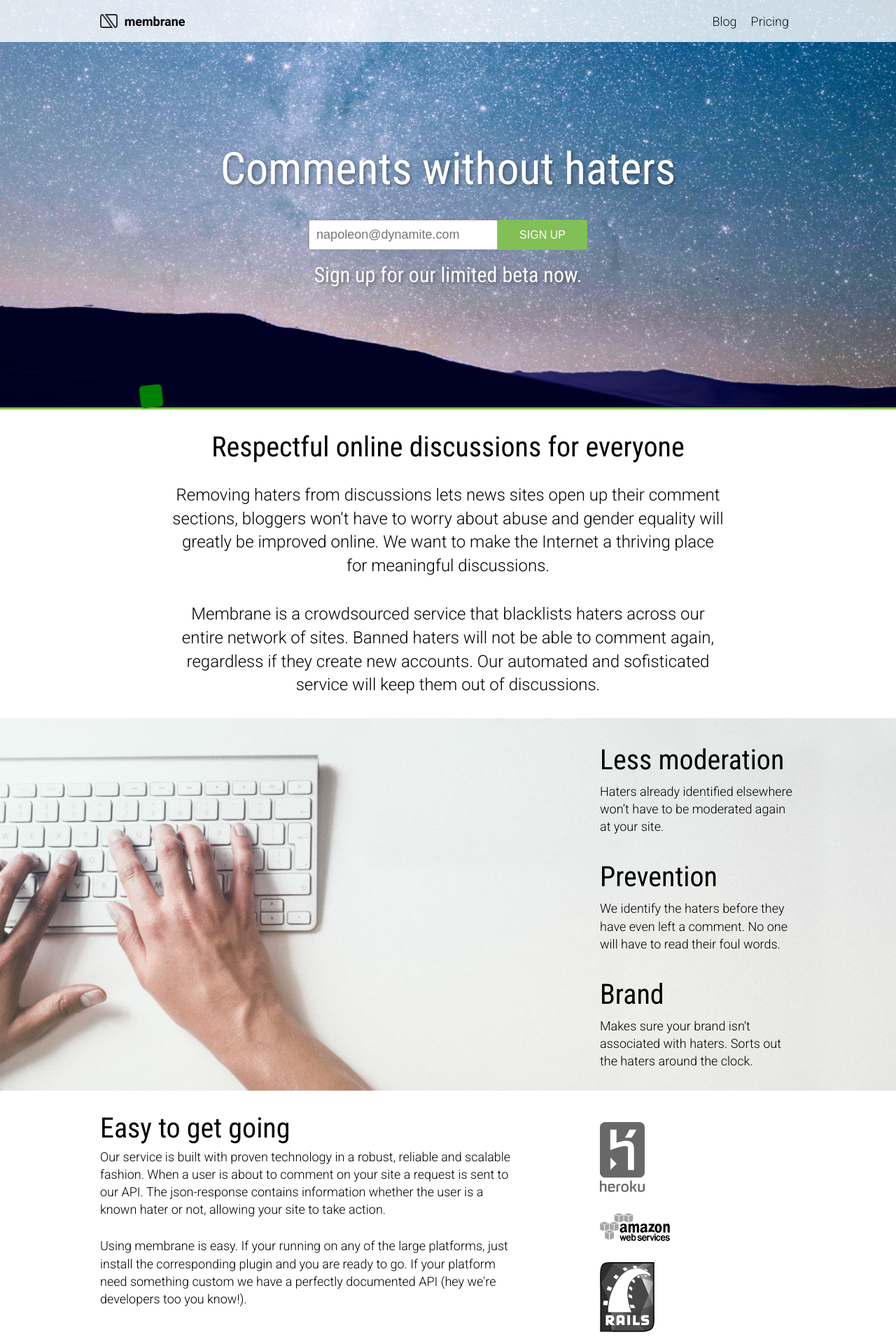
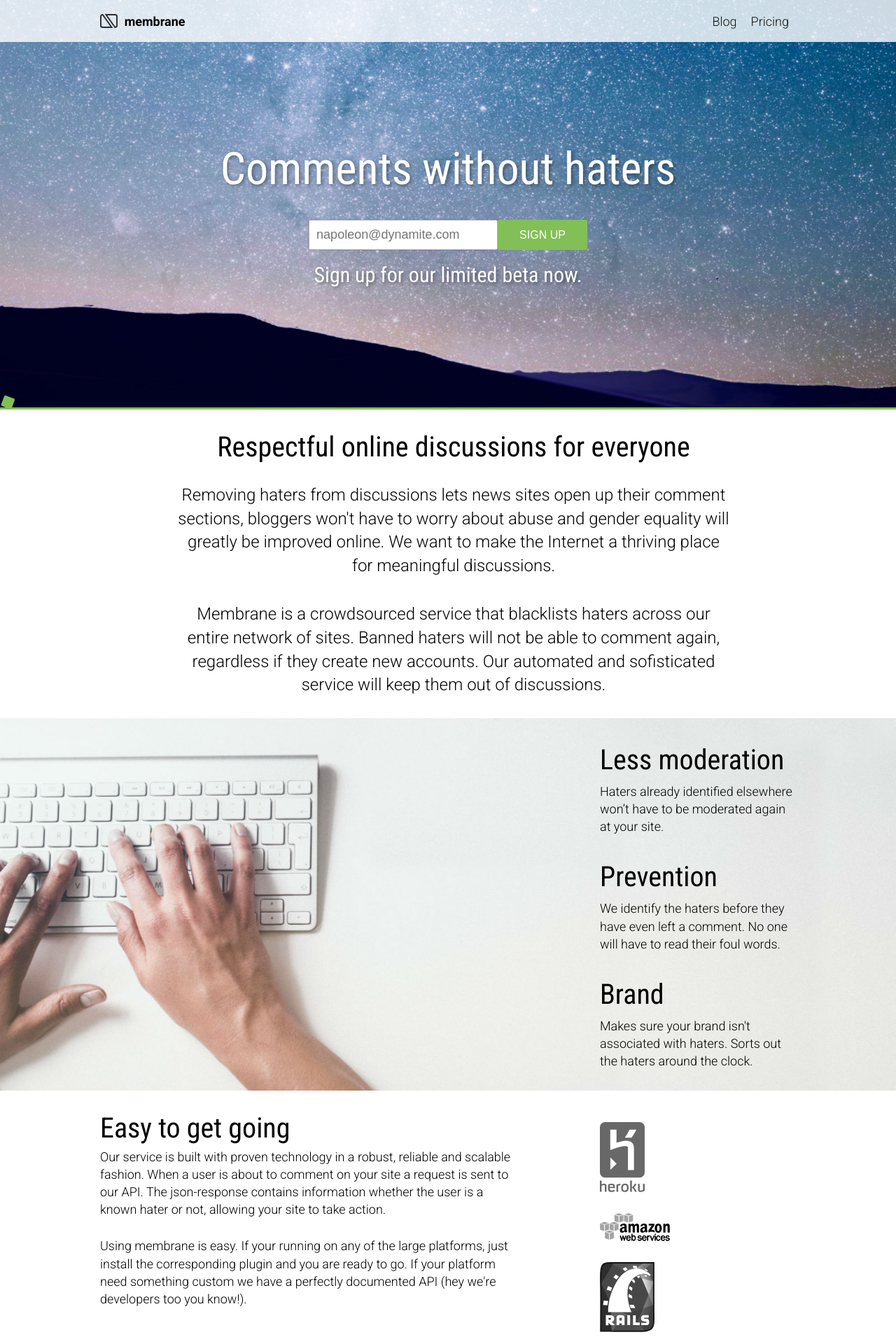
Before and after one commit to getmembrane/getmembrane.github.io, a Jekyll site: the page built from index.html, in a window 1280 px wide. Shown: the top 1920 px of the page at 70% size. Built offline with Jekyll 4.4.1, drawn with Linux system fonts in a browser that asks for light colours.

Commit message:
Rolling cube

```diff
--- a/_includes/head.html
+++ b/_includes/head.html
@@ -34,4 +34,5 @@
   <meta name="msapplication-TileColor" content="#ffffff">
   <meta name="msapplication-TileImage" content="assets/favicon/ms-icon-144x144.png">
   <meta name="theme-color" content="#ffffff">
+  <script type="text/javascript" src="assets/javascript/main.js"></script>
 </head>
--- a/assets/javascript/main.js
+++ b/assets/javascript/main.js
@@ -1,2 +1,10 @@
 document.addEventListener("DOMContentLoaded", function(event) {
+    var cube = document.querySelector('.cube');
+    var offset = 0;
+    var width = cube.offsetWidth;
+
+    cube.addEventListener('animationiteration',function() {
+        cube.style.left = parseInt(offset + width) + 'px';
+        offset = parseInt(offset + width);
+    });
 });
--- a/assets/stylesheet/_modules/_colours.scss
+++ b/assets/stylesheet/_modules/_colours.scss
@@ -27,6 +27,8 @@
 $color-sectionBorder:       $color-gallery;
 $color-headerBackground:    rgba(255,255,255,0.8);
 
+$color-cube:                $color-mantis;
+
 $color-heroBorder:          $color-mantis;
 
 $color-text:				$color-woodsmoke;
--- a/assets/stylesheet/main.scss
+++ b/assets/stylesheet/main.scss
@@ -152,54 +152,35 @@
 	}
 }
 
-@keyframes cuberoll {
+@keyframes cuberoll2 {
+    $cubeside: 16px;
+
     0% {
-      transform: rotate(0deg);
-      transform-origin: 100% 100% 0;
+        transform: rotate(0deg);
+        transform-origin: $cubeside $cubeside;
     }
-    25% {
-      background-color: red;
-      transform: rotate(90deg);
-    }
-    25.001% {
-      background-color: blue;
-      top: -32px;
-      //transform: rotate(90deg);
-      transform-origin: 100% 0 0;
-    }
-    50% {
-      transform: rotate(180deg);
-    }
-    50.001% {
-      //transform: rotate(90deg);
-      //transform-origin: 0 0 0;
-    }
-    75% {
-        transform: rotate(270deg);
-    }
-    75.001% {
-      //transform: rotate(90deg);
-      //transform-origin: 0 100% 0;
-    }
-    100% {
-      transform: rotate(360deg);
-      //transform-origin: 100% 100% 0;
+    70%, 100% {
+        transform: rotate(90deg);
+        transform-origin: $cubeside $cubeside;
     }
 }
 .cube {
-  background-color: green;
-  border-radius: 5px;
-  height: 32px;
-  width: 32px;
-  position: absolute;
-  bottom: 0;
-  left: 200px;
-  z-index: 2;
+  background-color: $color-cube;
+  border-radius: 2px;
+  height: 16px;
+  width: 16px;
+  position: relative;
+  animation-direction: forward;
   animation-iteration-count: infinite;
-  animation-name: cuberoll;
-  //animation-delay: 1s;
-  animation-duration: 5s;
-  //animation-timing-function: cubic-bezier(.5, 0.02, .96, .05);
+  animation-name: cuberoll2;
+  animation-delay: 3s;
+  animation-duration: 3s;
+  animation-timing-function: cubic-bezier(.5, 0.02, .96, .05);
+  top: -16px;
+
+  &.is-running {
+      animation-play-state: running;
+  }
 }
 
 .section {
--- a/index.html
+++ b/index.html
@@ -10,9 +10,9 @@
     </form>
     <h2 class="hero_subheading">Sign up for our limited beta now.</h2>
   </div>
-  <div class="cube"></div>
 </div>
 <div class="section section--description">
+    <div class="cube"></div>
     <div class="inner description">
         <h2 class="description_headline">Respectful online discussions for&nbsp;everyone</h2>
         <p class="description_text">Removing haters from discussions lets news sites open up their comment sections, bloggers won't have to worry about abuse and gender equality will greatly be improved online. We want to make the Internet a thriving place for meaningful&nbsp;discussions.</p>
```
